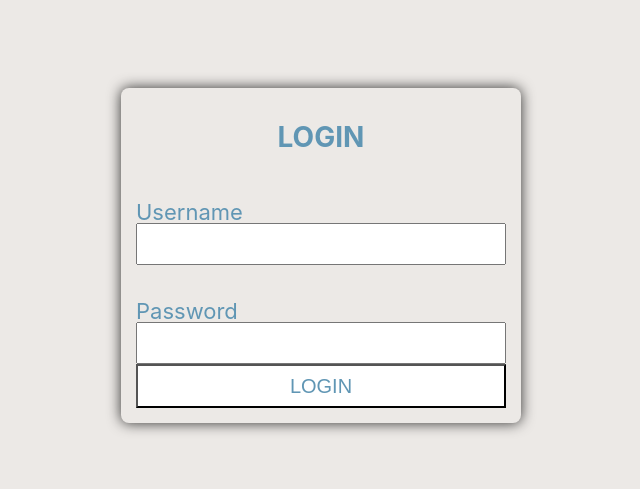
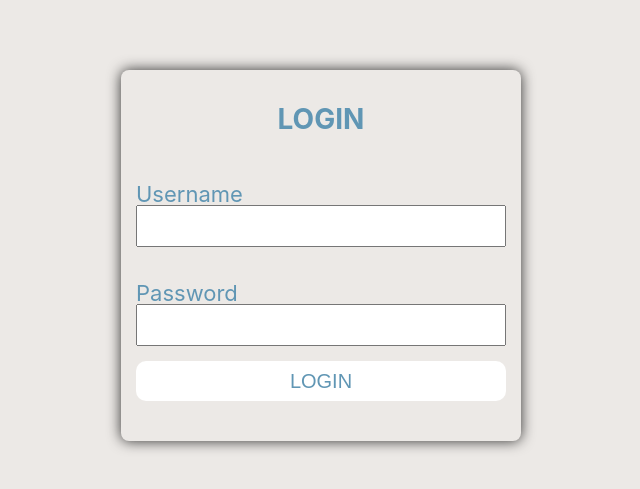
Before and after one commit to alperkasli/cashew-task, a React (Create React App) app: page /login in a window 1280 px wide. Shown: the part 145-634 px from the top of the page, without its empty margins (319-959 px from the left). Built offline with nearby package versions, Linux system fonts and the light colour scheme.

Commit message:
signin service

```diff
--- a/src/pages/Login/LoginForm.tsx
+++ b/src/pages/Login/LoginForm.tsx
@@ -21,10 +21,10 @@ export function LoginForm() {
 		}));
 	};
 
-	const handleSubmit = (e: React.FormEvent) => {
+	const handleSubmit = async (e: React.FormEvent) => {
 		e.preventDefault();
 		console.log(formData, "--");
-		userStore.signIn(formData.username, formData.password);
+		await userStore.signIn(formData.username, formData.password);
 		navigate("/");
 	};
 
--- a/src/pages/Login/styles.scss
+++ b/src/pages/Login/styles.scss
@@ -27,6 +27,12 @@
 	background: white;
 	font-size: 20px;
 	padding: 10px;
+	border-radius: 10px;
+	margin-top: 15px;
+	margin-bottom: 25px;
+	border: none;
+	transition: all 0.2s linear;
+	cursor: pointer;
 
 	&:hover {
 		background: rgb(231, 229, 229);
--- /dev/null
+++ b/src/services/loginService.ts
@@ -0,0 +1,14 @@
+const headers = {
+	Accept: "application/json",
+	"Content-Type": "application/json",
+};
+
+export const loginApi = async (params: { email: string; password: string }) => {
+	const response = await fetch("https://reqres.in/api/login", {
+		method: "POST",
+		headers,
+		body: JSON.stringify({ ...params }),
+	});
+	const content = await response.json();
+	return content;
+};
--- a/src/store/user.tsx
+++ b/src/store/user.tsx
@@ -1,8 +1,9 @@
 import React, { createContext, useState } from "react";
+import { loginApi } from "../services/loginService";
 
-interface IUser {
+export interface IUser {
 	username: string;
-	email: string;
+	token: string;
 }
 
 interface UserContextType {
@@ -16,9 +17,10 @@ export const UserContext = createContext<UserContextType>(null!);
 export function UserProvider({ children }: { children: React.ReactNode }) {
 	const [user, setUser] = useState<IUser | null>(null);
 
-	const signIn = (username: string, password: string) => {
-		// make call and set user
-		setUser({ username: "test", email: "test" });
+	const signIn = async (username: string, password: string) => {
+		const res = await loginApi({ email: username, password });
+		console.log(res, "res---");
+		setUser({ username, token: res.token });
 	};
 
 	const signOut = () => {
```
